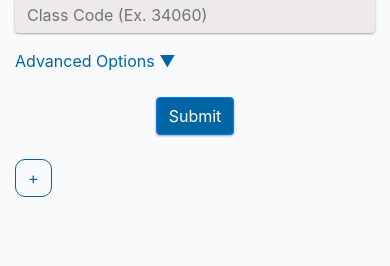
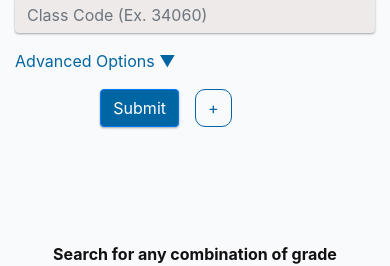
Before and after one commit to RandyHuynh5815/Zotistics, a React (Create React App) app in the folder client/: page / in a window 390 px wide. Shown: the part 211-477 px from the top of the page. Built offline with nearby package versions, Linux system fonts and the light colour scheme; no server answers.

Commit message:
make it hot

```diff
--- a/client/src/Components/Search/Search.js
+++ b/client/src/Components/Search/Search.js
@@ -27,8 +27,6 @@ const randomColor = (() => {
   };
 })();
 
-
-
 class Search extends React.Component {
   /*
     Handles all the searchforms, and keeps track of state of each form
@@ -50,7 +48,7 @@ class Search extends React.Component {
         ),
       }, //{formID : formComponent}
       formStates: {
-        1: {color:"transparent"},
+        1: { color: "transparent" },
       }, //{formID : formStates}
       currentForm: 1,
       numForms: 1,
@@ -118,6 +116,7 @@ class Search extends React.Component {
     if (this.state.currentForm >= 4) {
       alert("chiiiiiiiiiiiiiiiilllllllll");
     } else {
+      let newColor = randomColor();
       this.setState(
         {
           numForms: this.state.numForms + 1,
@@ -132,45 +131,44 @@ class Search extends React.Component {
                   handleFormSubmit={this.handleFormSubmit}
                   updateForm={this.updateForm}
                   formID={this.state.currentForm}
-                  color={randomColor()}
+                  color={newColor}
                   instructors={this.state.instructors}
                 ></SearchForm>
               ),
             },
+            formStates:{
+              ...this.state.formStates,
+              [this.state.currentForm]: {instructor: "", color:newColor}
+            }
           });
         }
       );
     }
   };
 
-  removeForm = (formID) => {
+  /*
+  self explanatory
+  */
+  removeForm = async (formID) => {
+    if (this.state.numForms > 1) {
+      var newForms = Object.assign({}, this.state.forms);
+      delete newForms[formID];
+      newForms = Object.assign({}, Object.values(newForms));
 
-    if (this.state.numForms > 1) {
-      const newForms = Object.keys(this.state.forms).reduce((object, key) => {
-        if (key !== formID) {
-          object[key] = this.state.forms[key];
-        }
-        return object;
-      }, {});
+      var newFormStates = Object.assign({}, this.state.formStates);
+      delete newFormStates[formID];
+      newFormStates = Object.assign({}, Object.values(newFormStates));
 
-      const newFormStates = Object.keys(this.state.formStates).reduce(
-        (object, key) => {
-          if (key !== formID) {
-            object[key] = this.state.forms[key];
-          }
-          return object;
-        },
-        {}
-      );
-      this.setState({
+      this.setState(
+        {
           forms: newForms,
           formStates: newFormStates,
         },
-      function(){
+        function () {
           this.setState({
             currentForm: 1,
-          numForms:this.state.numForms-1
-        })
+            numForms: this.state.numForms - 1,
+          });
         }
       );
     }
@@ -240,18 +238,28 @@ class Search extends React.Component {
     }
   };
 
+  formTabs = (formStates) => {
 
-
-  formTabs = (formStates) => {
+    return Object.keys(formStates).map((key) => {
       return (
-      Object.keys(formStates).map((key) => {
-        return (
-          <Col lg={3} md={6} sm={12}key={key} className="text-center">
+        <Col lg={3} md={6} sm={12} key={key} className="text-center">
           <div
-              style={{"border-bottom-color": formStates[key].color}}
-              className="form-tab"
+            style={{
+              "borderBottomColor": formStates[key].color,
+              "backgroundColor": (key===this.state.currentForm?
+                          "hsla("+formStates[key].color.slice(4,-1)+", 25%)"
+                          :"transparent")
+            }}
+            className={"form-tab "+(key===this.state.currentForm?"selected-form-tab":"")}
             onClick={(e) => this.setCurrentForm(key, e)}
           >
+            <div
+              className="close-button"
+              style={this.state.numForms==1?{"display":"none"}:{}}
+              onClick={() => this.removeForm(key)}
+            >
+              <a href="#">✕</a>
+            </div>
             <h5 className="form-tab-header">
               {formStates[key].instructor !== ""
                 ? this.formatInstructorName(formStates[key].instructor)
@@ -260,9 +268,8 @@ class Search extends React.Component {
           </div>
         </Col>
       );
-      })
-    );
-  }
+    });
+  };
   /*
   technically renders ALL the searchforms, but makes only
   the current one visible with css lol
@@ -282,20 +289,8 @@ class Search extends React.Component {
               </Row>
             );
           })}
-          <Row className="justify-content-center search-form-row">
-            <Col className="text-right">
-              <Button
-                className={
-                  "zotistics-outline-button " +
-                  (numForms === 1 ? "invisible" : "visible")
-                }
-                onClick={()=>console.log("needs to be implemented lol")}
-              >
-                -
-              </Button>
-            </Col>
-
-            <Col className="text-center" sm="auto">
+          <Row className="justify-content-center search-form-row" noGutters>
+            <Col className="text-right" >
               <Form.Group>
                 <Button
                   className="submit-button"
--- a/client/src/Components/Search/searchform.css
+++ b/client/src/Components/Search/searchform.css
@@ -1,6 +1,7 @@
 .submit-button{
     background-color: var(--main-blue);
     transition: all 0.3s cubic-bezier(.25,.8,.25,1);
+    margin-right:1em;
     box-shadow: 0 1px 3px rgba(0,0,0,0.12), 0 1px 2px rgba(0,0,0,0.24);
 }
 
@@ -12,6 +13,46 @@
     border-radius: 10px;
 }
 
+
+/*
+show close button on hover
+*/
+
+
+div.close-button{
+    display: none;
+}
+
+div.form-tab:hover div.close-button {
+    display: block;
+    position:absolute;
+
+    /*padding-left:1em;*/
+    font-size: large;
+    color:var(--main-text-color)!important;
+}
+
+.close-button a{
+    color:var(--main-text-color)!important;
+}
+
+
+.close-button a:hover{
+    color:var(--main-text-color)!important;
+    text-decoration: none;
+}
+
+.close-button{
+    transform:translate(1em);
+    transform-origin: center;
+    transition: all 0.2s ease-in-out  ;
+    text-align:center;
+}
+
+
+.close-button:hover{
+    transform:translate(1em) scale(1.1);
+}
 
 #submit-button:hover{
     background-color: var(--main-blue);
@@ -40,10 +81,18 @@ form tab stuff
     color:var(--main-text-color)!important;
 }
 
+
+@media(max-width:720px){
+    .form-tab{
+        margin-top:1em;
+    }
+}
 .form-tab{
     border-bottom-width: 3px;
     border-bottom-style: solid;
-    /*border-bottom-color: var(--main-blue);*/
+    padding-top:0.5em;
+    border-top-left-radius: 7px;
+    border-top-right-radius: 7px;
     transition: all 0.1s ease-out;
 }
 
```
Lines whose indentation alone changed are shown as unchanged.
